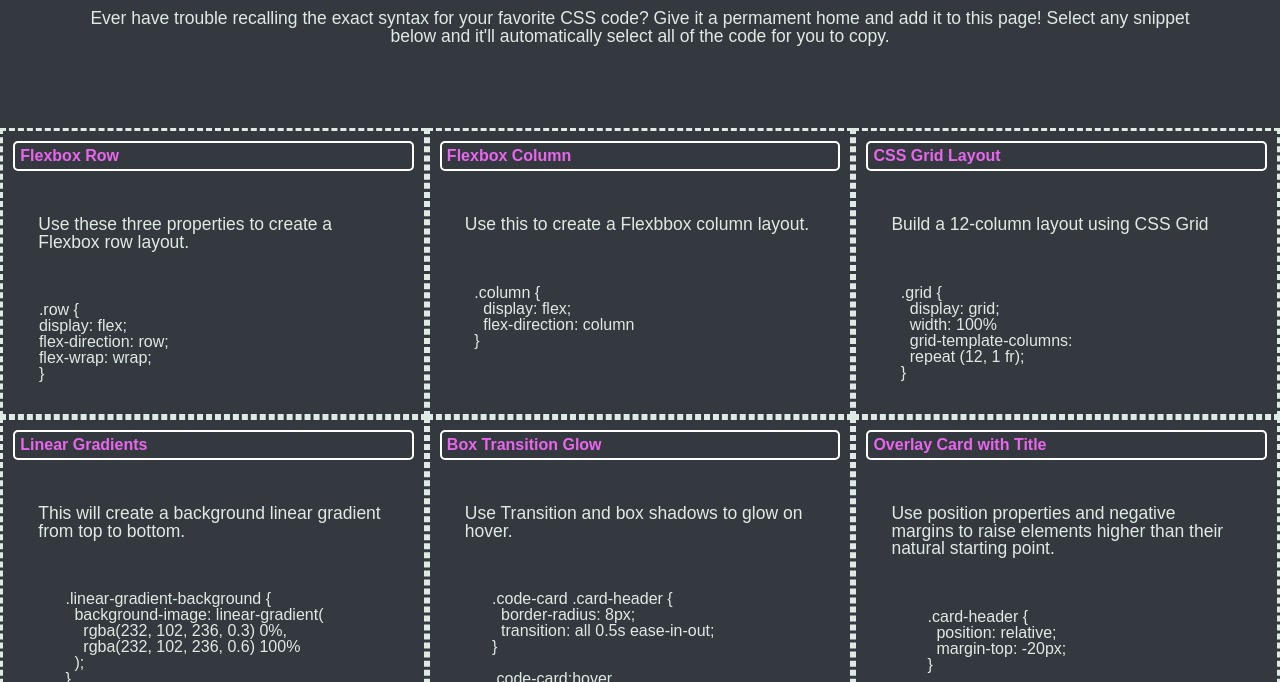
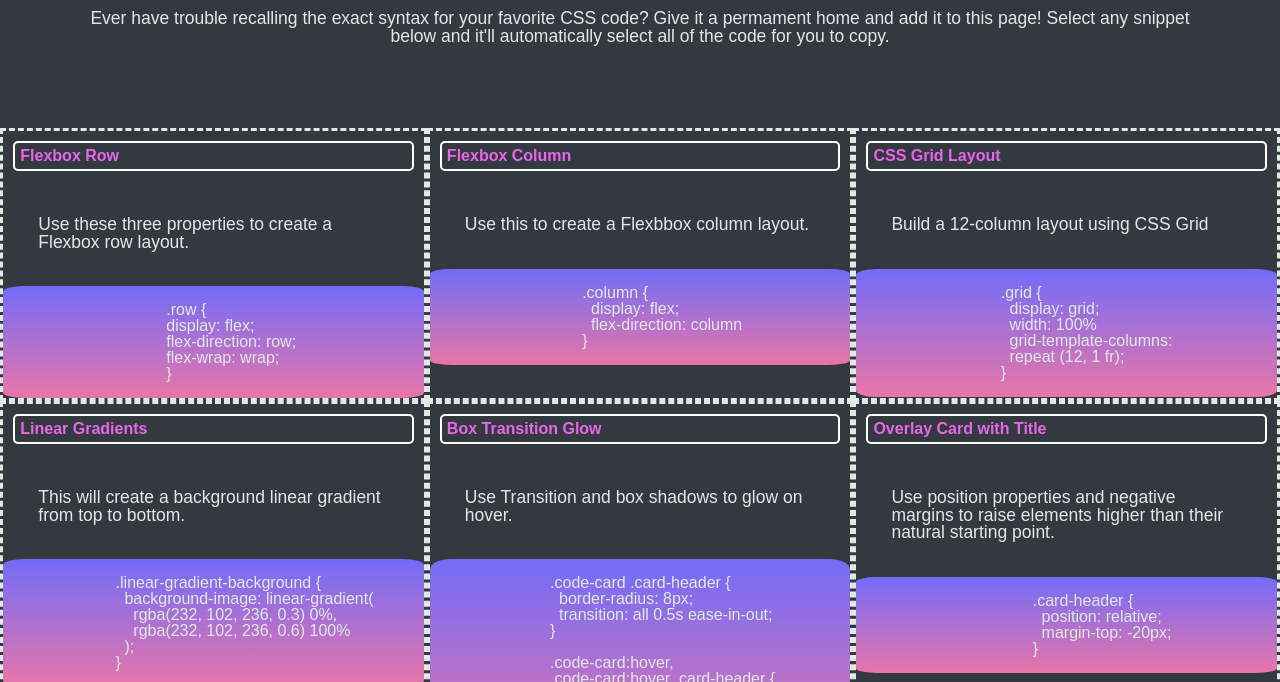
Before and after one commit to EvaWolfe/css-cheatsheet, a plain HTML site: page index.html in a window 1280 px wide. Shown: the part 118-800 px from the top of the page. Drawn offline with Linux system fonts and the light colour scheme.

Commit message:
adds styling to .pre-box

```diff
--- a/assets/css/style.css
+++ b/assets/css/style.css
@@ -70,11 +70,16 @@ section.row {
   flex-direction: row;
 }
 
-/*  */
+/*styles the pre code  */
 .pre-box {
-  /* display: flex; */
-  justify-content: space-evenly;
-  flex-direction: row;
+  display: flex;
+  justify-content: space-around;
+  border-radius: 5%;
+  background-image: linear-gradient(#726CF8 0%,
+      #E975A8 100%);
+
+
+
 }
 
 .column {
```
